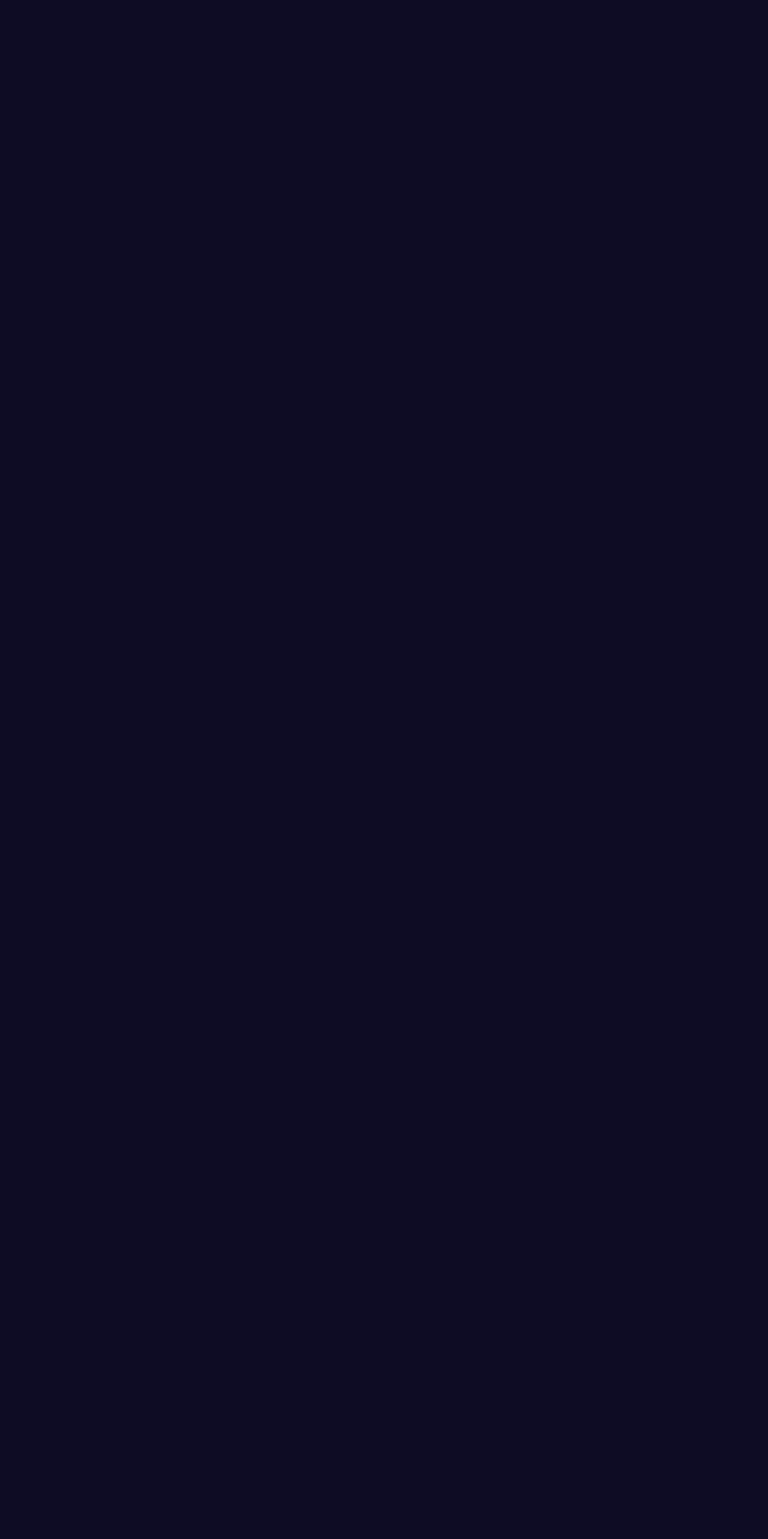
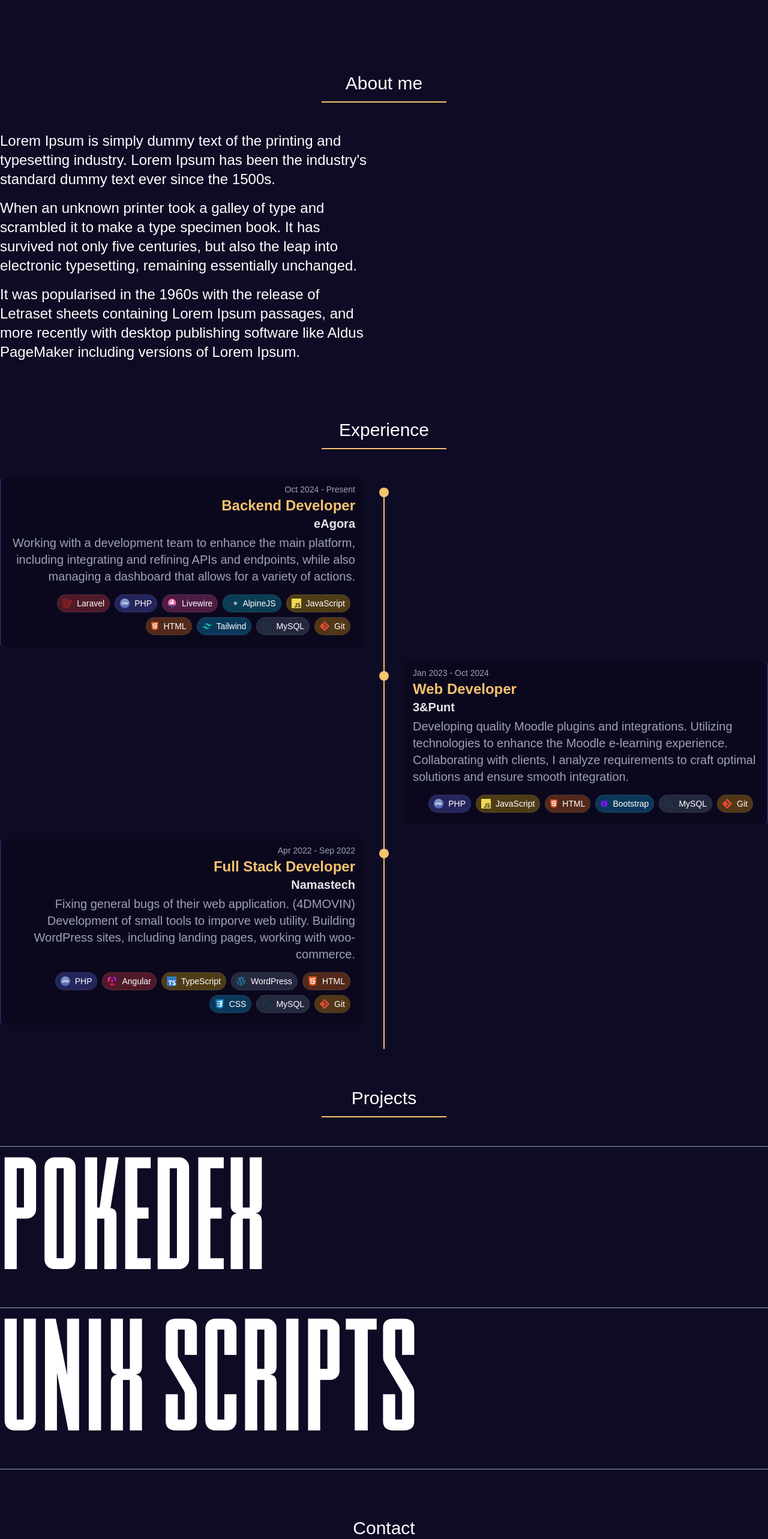
Before and after one commit to umigam3/personal-portfolio-v2, a Next.js app: page / in a window 1280 px wide. Shown: the part 780-3346 px from the top of the page at 60% size. Before the commit the page ends 901 px from the top, so only its background shows below. Built offline with nearby package versions, Linux system fonts and the light colour scheme.

Commit message:
fix deploy

```diff
--- a/src/app/page.tsx
+++ b/src/app/page.tsx
@@ -14,10 +14,10 @@
   return (
     <main className="w-full mx-auto">
       <Hero />
-      {/* <About />
+      <About />
       <Experience />
       <Projects />
-      <Contact /> */}
+      <Contact />
     </main>
   );
 }
--- a/src/components/hero/Hero.tsx
+++ b/src/components/hero/Hero.tsx
@@ -1,8 +1,4 @@
-import { motion } from "framer-motion";
-
 export default function Hero() {
-  const now = new Date();
-
   return (
     <section
       id="hero"
```
